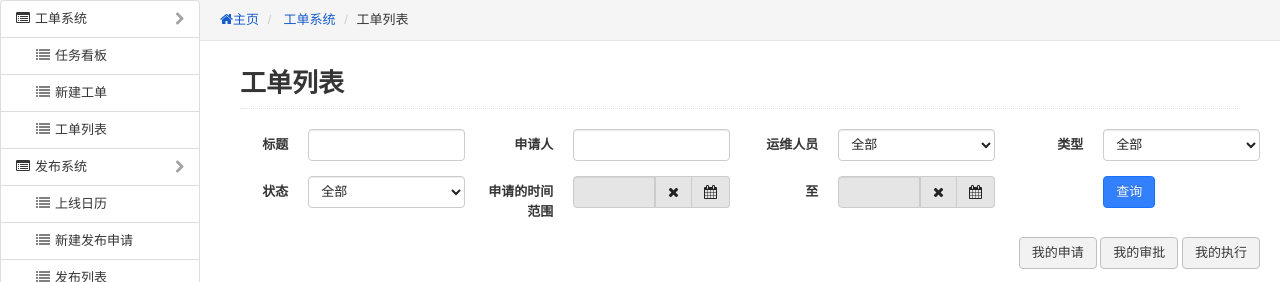
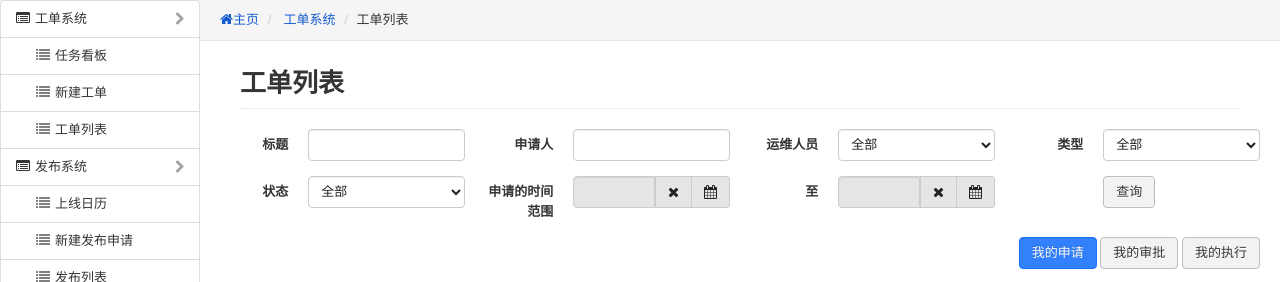
Before and after one commit to garfield1/mone, a Flask app: page /worksheet/ in a window 1280 px wide. Shown: the part 42-324 px from the top of the page. Run offline with Flask 2, Linux system fonts and the light colour scheme; the visitor is signed in with stand-in values (Sample User, id 1); data that the repository does not hold is empty; parts of the project's set-up code (start-up, migrations or seed data) failed here and were passed over.

Commit message:
增加了taskpad的按钮切换工能

```diff
--- a/src/static/js/worksheet/add.js
+++ b/src/static/js/worksheet/add.js
@@ -105,9 +105,9 @@ $("input#submit").click(function(){
             success: function(result){
                 if (result.status == "200") {
                     $("#goodnews").addClass("alert alert-success with-icon").show();
-//                    setTimeout(function(){
-//                        location.href = "/worksheet/taskpad/"
-//                    },3000);
+                    setTimeout(function(){
+                        location.href = "/worksheet/"
+                    },3000);
                 }else{
                     $("#badnews2").addClass("alert alert-danger with-icon").show();
                     setTimeout(function(){
--- a/src/static/js/worksheet/list.js
+++ b/src/static/js/worksheet/list.js
@@ -18,7 +18,7 @@ var status = '';
 var start_time = '';
 var end_time = '';
 var page_num = '';
-var myworksheet_status = '';
+var myworksheet_status = $("#myapplication").val();
 
 function adjust_pager(page_num,page_count){
     $(".btn-pager").show().removeClass("btn-primary disabled");
@@ -168,4 +168,10 @@ $(".btn-pager").click(function () {
     ajax_post(title,apply_name,operator_id,worksheet_type_id,status,start_time,end_time,page_num,myworksheet_status);
 });
 
+$(".query").click(function(){
+    $(".query").removeClass("btn-primary");
+    var this_button = $(this);
+    this_button.addClass("btn-primary");
+});
+
 ajax_post(title,apply_name,operator_id,worksheet_type_id,status,start_time,end_time,1,myworksheet_status);
--- a/src/templates/worksheet/list.html
+++ b/src/templates/worksheet/list.html
@@ -95,15 +95,15 @@
 
                     <div class="col-md-1"></div>
                     <div class="col-md-2">
-                        <input type='button' id='submit' class='btn btn-primary' value='查询' data-loading-text="正在加载..." />
+                        <input type='button' id='submit' class='btn query' value='查询' data-loading-text="正在加载..." />
                     </div>
                 </div>
             </form>
 
             <div style="float:right">
-                <button class="btn btn-default aboutme" type="button" id="myapplication" value="1">我的申请</button>
-                <button class="btn btn-default aboutme" type="button" id="myapproval" value="2">我的审批</button>
-                <button class="btn btn-default aboutme" type="button" id="myexecution" value="3">我的执行</button>
+                <button class="btn btn-default aboutme query btn-primary" type="button" id="myapplication" value="1">我的申请</button>
+                <button class="btn btn-default aboutme query" type="button" id="myapproval" value="2">我的审批</button>
+                <button class="btn btn-default aboutme query" type="button" id="myexecution" value="3">我的执行</button>
             </div>
 
             <table class="nohide table table-bordered" style="margin-top: 60px">
```
